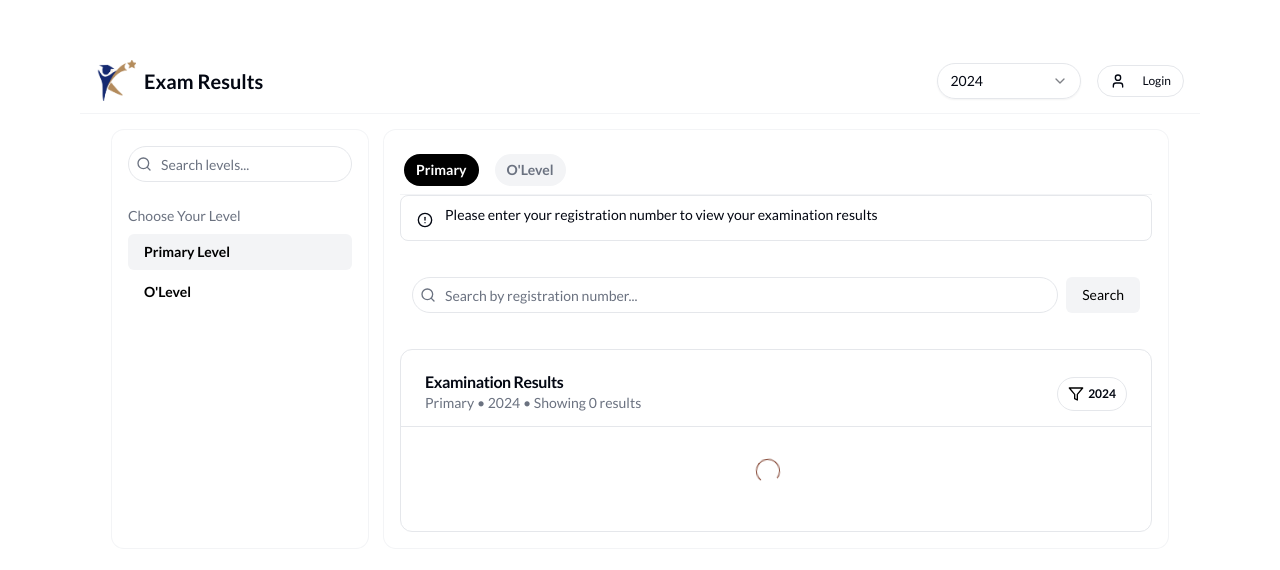
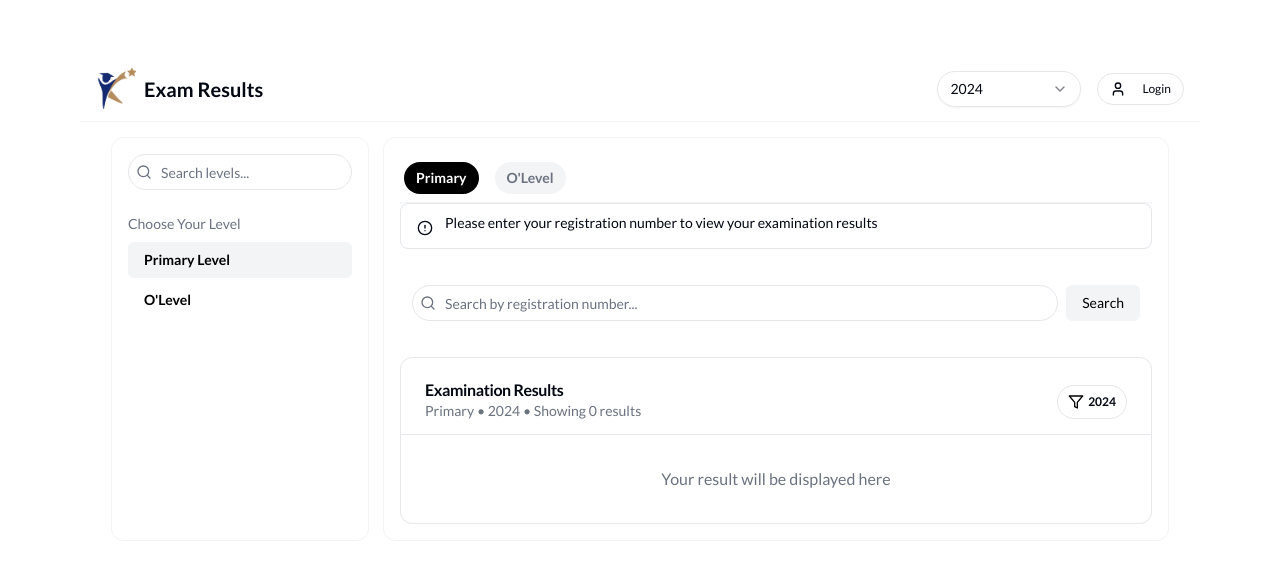
Before and after one commit to buka1calvin/ai-web3-based-students-distribution-Sys, a React (Vite) app in the folder src/frontend/: page / in a window 1280 px wide. Shown: the part 102-672 px from the top of the page. Built offline with nearby package versions, Linux system fonts and the light colour scheme.

Commit message:
add marks

```diff
--- a/src/frontend/src/appUi/components/organism/resultList.tsx
+++ b/src/frontend/src/appUi/components/organism/resultList.tsx
@@ -76,7 +76,7 @@ export const ResultsList: React.FC<ResultsListProps> = ({
         </div>
       ) : (
         <div className="p-8 text-center text-gray-500">
-          <Loading />
+          Your result will be  displayed here
         </div>
       )}
     </CardContent>
```
